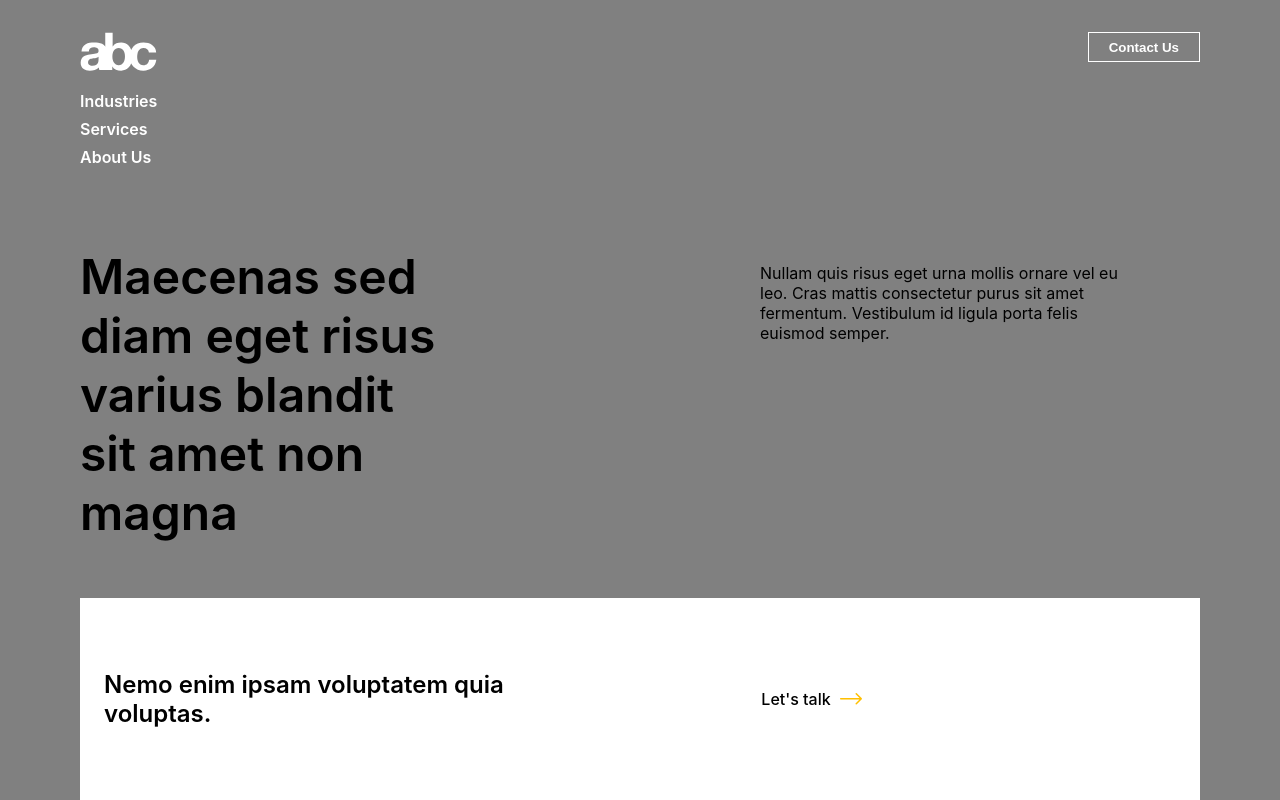
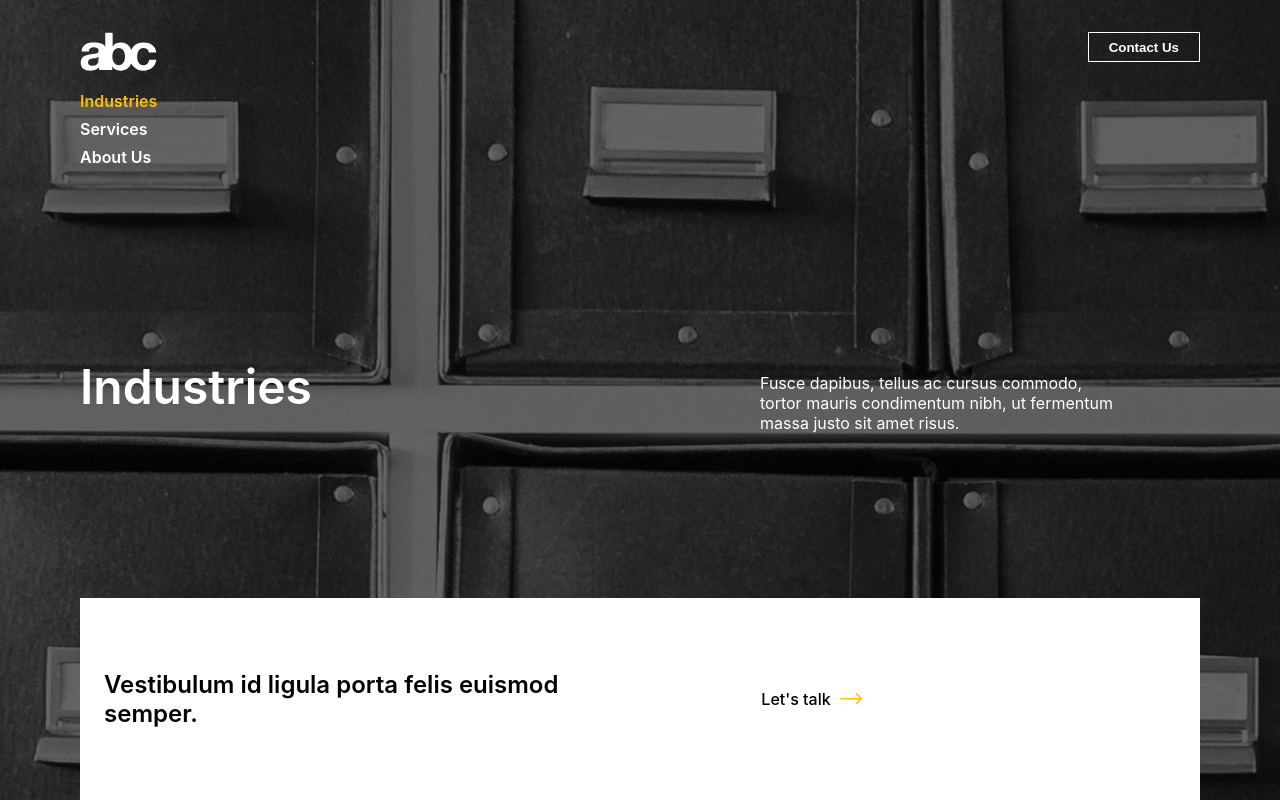
Before and after one commit to dungtran3864/bukwild-challenge, a React (Create React App) app: page / in a window 1280 px wide. Built offline with nearby package versions, Linux system fonts and the light colour scheme.

Commit message:
Functional webpage

```diff
--- a/src/App.css
+++ b/src/App.css
@@ -1,5 +1,4 @@
 .container {
-  background-color: gray;
   padding-right: 5rem;
   padding-left: 5rem;
   min-height: 100vh;
--- a/src/App.js
+++ b/src/App.js
@@ -1,14 +1,70 @@
+import React, { useState, useEffect } from "react";
 import "./App.css";
 import NavBar from "./LayoutUI/NavBar";
 import Headline from "./PageUI/Headline";
 import CTA from "./PageUI/CTA";
+import slideOne from "./resources/backgrounds/slide_one.jpg";
+import slideTwo from "./resources/backgrounds/slide_two.jpg";
+import slideThree from "./resources/backgrounds/slide_three.jpg";
+import JSONContent from "./resources/content.json";
 
 function App() {
+  const [currentMenuIndex, setMenuIndex] = useState(0);
+  const [currentBackgroundImage, setCurrentBackgroundImage] = useState(
+    slideOne
+  );
+  const [pages, setPages] = useState([]);
+
+  useEffect(() => {
+    setPages(JSONContent.pages);
+  }, []);
+
+  function changeMenu(menuIndex) {
+    setMenuIndex(menuIndex);
+    switchBackgroundImage(menuIndex);
+  }
+
+  function switchBackgroundImage(menuIndex) {
+    if (pages[menuIndex] && pages[menuIndex].blocks[0]) {
+      switch (pages[menuIndex].blocks[0].background) {
+        case "slide_one.jpg":
+          setCurrentBackgroundImage(slideOne);
+          break;
+        case "slide_two.jpg":
+          setCurrentBackgroundImage(slideTwo);
+          break;
+        case "slide_three.jpg":
+          setCurrentBackgroundImage(slideThree);
+          break;
+        default:
+          return null;
+      }
+    }
+  }
+
   return (
-    <div className="container">
-      <NavBar />
-      <Headline />
-      <CTA />
+    <div
+      className="container"
+      style={{ backgroundImage: `url(${currentBackgroundImage})` }}
+    >
+      <NavBar
+        changeMenu={changeMenu}
+        currentMenuIndex={currentMenuIndex}
+        pages={pages}
+      />
+
+      {pages[currentMenuIndex] &&
+        pages[currentMenuIndex].blocks.map((block, blockIndex) => (
+          <Headline
+            headline={block.headline}
+            subhead={block.subhead}
+            key={blockIndex}
+          />
+        ))}
+
+      {pages[currentMenuIndex] && pages[currentMenuIndex].blocks[0] && (
+        <CTA cta={pages[currentMenuIndex].blocks[0].cta} />
+      )}
     </div>
   );
 }
--- a/src/LayoutUI/NavBar.css
+++ b/src/LayoutUI/NavBar.css
@@ -8,17 +8,26 @@
   width: 100%;
 }
 
+.logo {
+  cursor: pointer;
+}
+
 .contact {
   display: inline-block;
   padding: 0.5em 1.5em;
   border: 0.1em solid #ffffff;
   box-sizing: border-box;
   text-decoration: none;
+  color: white;
   font-weight: 600;
-  color: #ffffff;
   text-align: center;
   background-color: transparent;
   cursor: pointer;
+}
+
+.contact:focus {
+  outline: none;
+  box-shadow: none;
 }
 
 .menu {
@@ -29,7 +38,6 @@
 }
 
 .menu > li {
-  color: white;
   cursor: pointer;
   padding-bottom: 0.5em;
   font-weight: 600;
--- a/src/LayoutUI/NavBar.js
+++ b/src/LayoutUI/NavBar.js
@@ -1,21 +1,29 @@
 import logo from "../resources/abc_logo.svg";
 import "./NavBar.css";
 
-function NavBar() {
+function NavBar(props) {
+  const { changeMenu, currentMenuIndex, pages } = props;
+
   return (
     <nav className="navbar">
       <div>
-        <img src={logo} alt="logo" />
+        <img
+          src={logo}
+          className={"logo"}
+          alt="logo"
+          onClick={() => changeMenu(0)}
+        />
         <ul className={"menu"}>
-          <li>
-            <a>Industries</a>
-          </li>
-          <li>
-            <a>Services</a>
-          </li>
-          <li>
-            <a>About Us</a>
-          </li>
+          {pages.map((page, pageIndex) => (
+            <li
+              key={pageIndex}
+              style={{
+                color: pageIndex === currentMenuIndex ? "#ffc004" : "white",
+              }}
+            >
+              <a onClick={() => changeMenu(pageIndex)}>{page.title}</a>
+            </li>
+          ))}
         </ul>
       </div>
       <button className="contact">Contact Us</button>
--- a/src/PageUI/CTA.css
+++ b/src/PageUI/CTA.css
@@ -31,6 +31,7 @@
   align-items: center;
   justify-content: center;
   padding-right: 10em;
+  cursor: pointer;
 }
 
 .left-arrow {
--- a/src/PageUI/CTA.js
+++ b/src/PageUI/CTA.js
@@ -1,11 +1,13 @@
 import "./CTA.css";
 import left_arrow from "./../resources/icons8-right_arrow.png";
 
-function CTA() {
+function CTA(props) {
+  const { cta } = props;
+
   return (
     <div className={"cta-container"}>
       <div className={"sub-cta"}>
-        <text>Nemo enim ipsam voluptatem quia voluptas.</text>
+        <text>{cta}</text>
       </div>
       <div className={"sub-action"}>
         <text>Let's talk</text>
--- a/src/PageUI/Headline.css
+++ b/src/PageUI/Headline.css
@@ -3,6 +3,7 @@
   flex-direction: row;
   max-width: 1440px;
   width: 100%;
+  color: white;
 }
 
 .headline,
--- a/src/PageUI/Headline.js
+++ b/src/PageUI/Headline.js
@@ -1,19 +1,15 @@
 import "./Headline.css";
 
-function Headline() {
+function Headline(props) {
+  const { headline, subhead } = props;
+
   return (
     <div className={"headline-container"}>
       <div className={"headline"}>
-        <text>
-          Maecenas sed diam eget risus varius blandit sit amet non magna
-        </text>
+        <text>{headline}</text>
       </div>
       <div className={"subhead"}>
-        <text>
-          Nullam quis risus eget urna mollis ornare vel eu leo. Cras mattis
-          consectetur purus sit amet fermentum. Vestibulum id ligula porta felis
-          euismod semper.
-        </text>
+        <text>{subhead}</text>
       </div>
     </div>
   );
```
